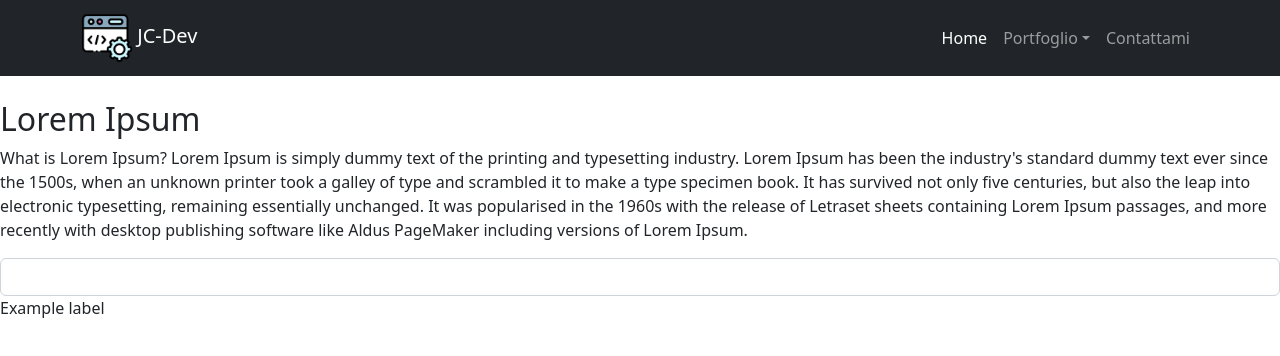
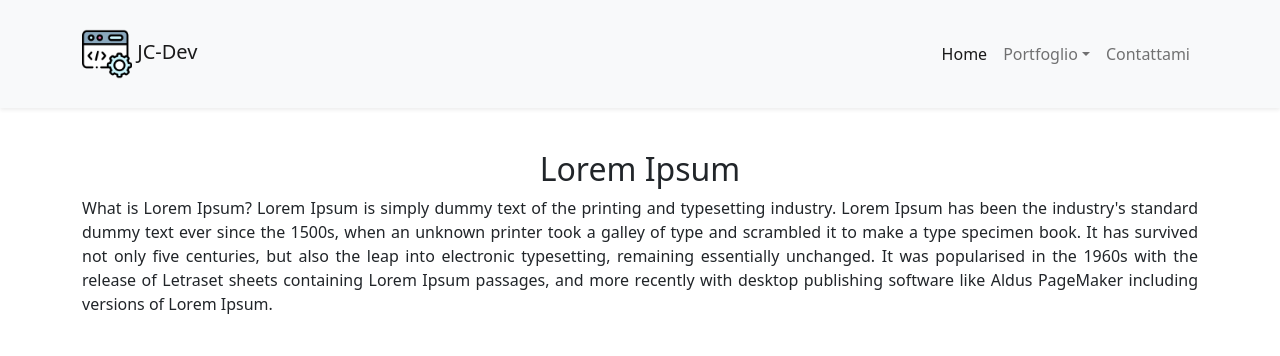
Before and after one commit to jojoCan94/jc-html-css, a website: page index.html in a window 1280 px wide. Shown: the top 356 px of the page. Drawn offline with nearby package versions, Linux system fonts and the light colour scheme.

Commit message:
navbar shadow, style changed

```diff
--- a/assets/css/style.css
+++ b/assets/css/style.css
@@ -1,4 +1,11 @@
 /* Contenuto della pagina */
 #bodyPage {
-  margin-top: 100px;
+  margin-top: 150px;
 }
+
+h2 {
+  text-align: center;
+}
+h2 + p {
+  text-align: justify;
+}
--- a/index.html
+++ b/index.html
@@ -13,7 +13,9 @@
   </head>
 
   <body style="height: 2000px">
-    <nav class="navbar fixed-top navbar-expand-sm navbar-dark bg-dark">
+    <nav
+      class="navbar shadow-sm py-4 fixed-top navbar-expand-sm navbar-secondary bg-light"
+    >
       <div class="container">
         <a href="#" class="navbar-brand mb-0 h1">
           <img
@@ -51,7 +53,7 @@
                 >Portfoglio</a
               >
               <ul
-                class="dropdown-menu dropdown-menu-dark"
+                class="dropdown-menu dropdown-menu-primary"
                 aria-labelledby="navbarDropdown"
               >
                 <li>
@@ -74,6 +76,8 @@
         </div>
       </div>
     </nav>
+
+    <section class="container">
       <div id="bodyPage">
         <h2>Lorem Ipsum</h2>
         <p>
@@ -81,17 +85,14 @@
           and typesetting industry. Lorem Ipsum has been the industry's standard
           dummy text ever since the 1500s, when an unknown printer took a galley
           of type and scrambled it to make a type specimen book. It has survived
-        not only five centuries, but also the leap into electronic typesetting,
-        remaining essentially unchanged. It was popularised in the 1960s with
-        the release of Letraset sheets containing Lorem Ipsum passages, and more
-        recently with desktop publishing software like Aldus PageMaker including
-        versions of Lorem Ipsum.
+          not only five centuries, but also the leap into electronic
+          typesetting, remaining essentially unchanged. It was popularised in
+          the 1960s with the release of Letraset sheets containing Lorem Ipsum
+          passages, and more recently with desktop publishing software like
+          Aldus PageMaker including versions of Lorem Ipsum.
         </p>
       </div>
-    <div class="form-outline">
-      <input type="text" id="form12" class="form-control" />
-      <label class="form-label" for="form12">Example label</label>
-    </div>
+    </section>
 
     <script
       src="https://cdn.jsdelivr.net/npm/bootstrap@5.2.0-beta1/dist/js/bootstrap.bundle.min.js"
```
Lines whose indentation alone changed are shown as unchanged.
